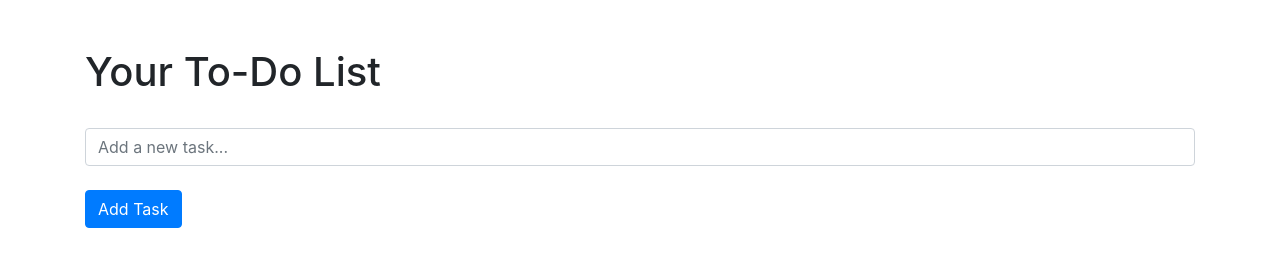
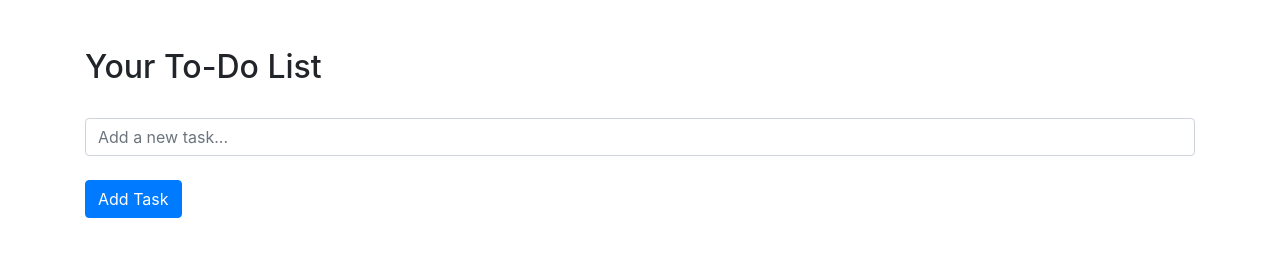
Before and after one commit to sagarmemane135/SimpleTodoApp, a website: page public/index.html in a window 1280 px wide. Drawn offline with nearby package versions, Linux system fonts and the light colour scheme.

Commit message:
Update index.html
h1 changed to h2

```diff
--- a/public/index.html
+++ b/public/index.html
@@ -12,7 +12,7 @@
 
 <body>
     <div class="container mt-5 ">
-        <h1>Your To-Do List</h1>
+        <h2>Your To-Do List</h2>
         <ul class="list-group" id="todo-list">
             <!-- To-Do items will be dynamically added here -->
         </ul>
```
